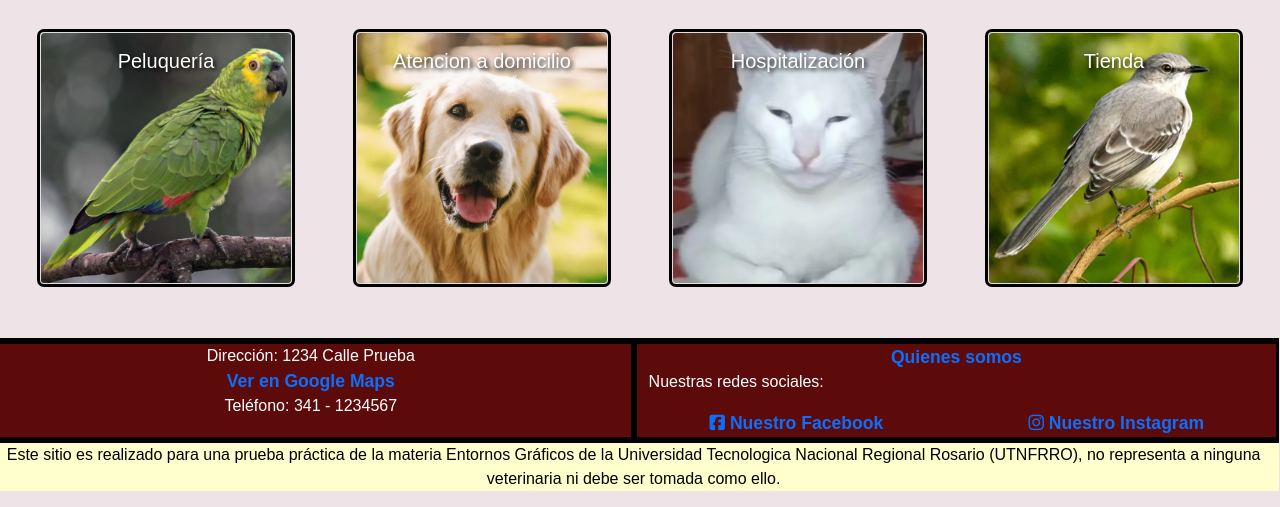
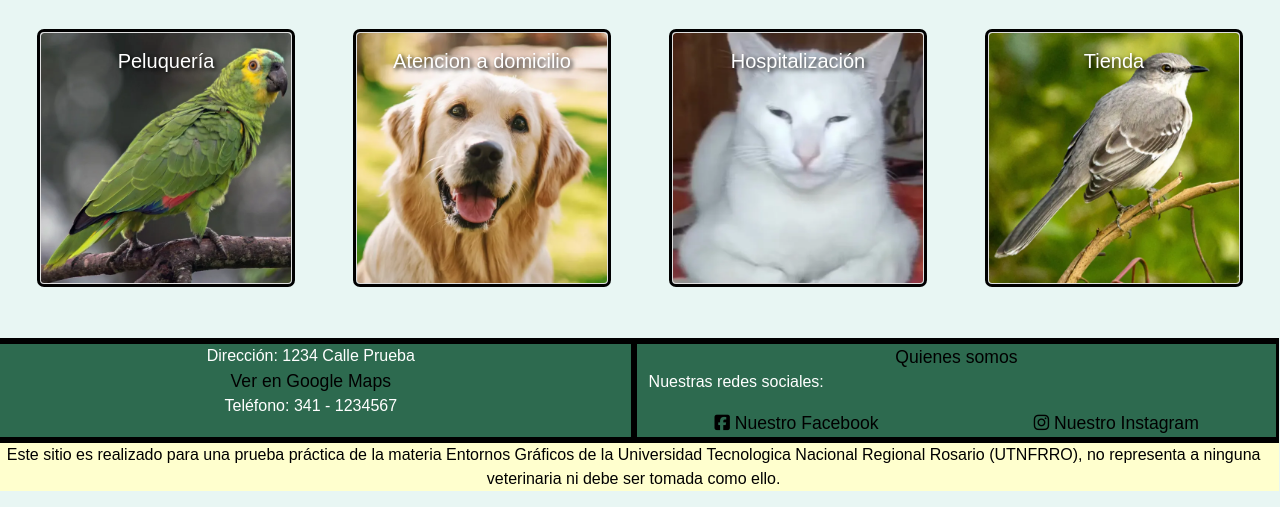
Before and after one commit to mateoregodesebes/Pagina-Veterinaria, a PHP site: page / in a window 1280 px wide. Shown: the part 427-934 px from the top of the page. Run offline with PHP 8.4, Linux system fonts and the light colour scheme; some libraries are stand-ins or nearby versions.

Commit message:
fixed-homepage-estetic

```diff
--- a/public/css/veterinaria.css
+++ b/public/css/veterinaria.css
@@ -1,8 +1,8 @@
 :root {
-    --main-color: rgb(92, 10, 10);
+    --main-color: #2D6A4F;
     --text-color: white;
     --link-color: white;
-    --main-background: #eee3e7;
+    --main-background: #E8F6F3;
     --table-color: #b070af;
     --main-font: 'Montserrat', sans-serif;
     --form-color: #8e1732;
@@ -58,7 +58,9 @@ footer {
 
 a {
     font-family: var(--main-font);
+    color:#000000;
     text-decoration: none;
     font-size: 1.1em;
-    font-weight: 900;
+    font-weight: 500;
+
 }
```
Also changed, not shown: public/css/aboutus.css (+4 -4 lines).
